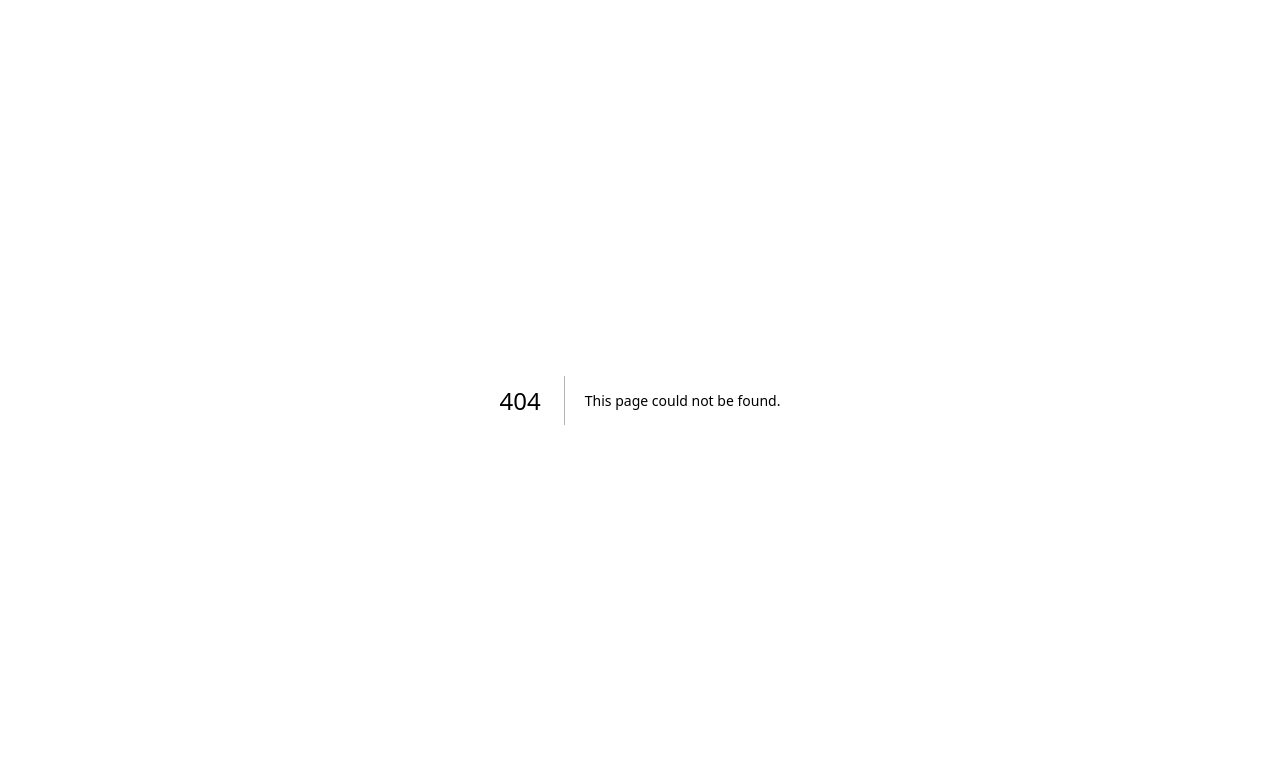
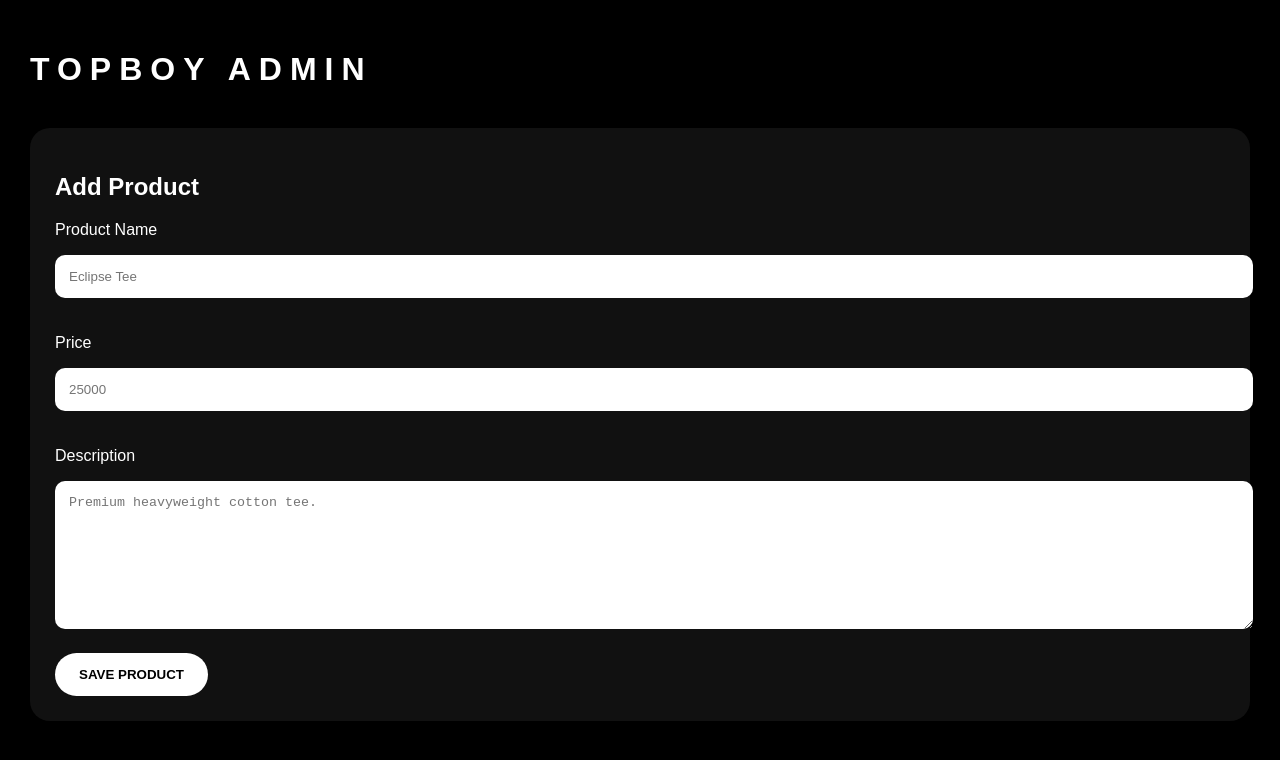
Before and after one commit to Odusagunoluwafemi/topboy, a Next.js app: page /admin in a window 1280 px wide. Before the commit this address had no page. Shown: the top 760 px of the page. Built offline with nearby package versions, Linux system fonts and the light colour scheme.

Commit message:
Create page.js

```diff
--- /dev/null
+++ b/app/admin/page.js
@@ -0,0 +1,83 @@
+export default function AdminPage() {
+  return (
+    <main
+      style={{
+        backgroundColor: "#000",
+        color: "#fff",
+        minHeight: "100vh",
+        padding: "30px",
+        fontFamily: "sans-serif",
+      }}
+    >
+      <h1
+        style={{
+          letterSpacing: "8px",
+          marginBottom: "40px",
+        }}
+      >
+        TOPBOY ADMIN
+      </h1>
+
+      <div
+        style={{
+          background: "#111",
+          padding: "25px",
+          borderRadius: "20px",
+          marginBottom: "25px",
+        }}
+      >
+        <h2>Add Product</h2>
+
+        <p>Product Name</p>
+        <input
+          placeholder="Eclipse Tee"
+          style={{
+            width: "100%",
+            padding: "14px",
+            marginBottom: "20px",
+            borderRadius: "10px",
+            border: "none",
+          }}
+        />
+
+        <p>Price</p>
+        <input
+          placeholder="25000"
+          style={{
+            width: "100%",
+            padding: "14px",
+            marginBottom: "20px",
+            borderRadius: "10px",
+            border: "none",
+          }}
+        />
+
+        <p>Description</p>
+        <textarea
+          placeholder="Premium heavyweight cotton tee."
+          style={{
+            width: "100%",
+            padding: "14px",
+            height: "120px",
+            marginBottom: "20px",
+            borderRadius: "10px",
+            border: "none",
+          }}
+        />
+
+        <button
+          style={{
+            background: "#fff",
+            color: "#000",
+            padding: "14px 24px",
+            borderRadius: "999px",
+            border: "none",
+            fontWeight: "bold",
+          }}
+        >
+          SAVE PRODUCT
+        </button>
+      </div>
+    </main>
+  );
+}
```
